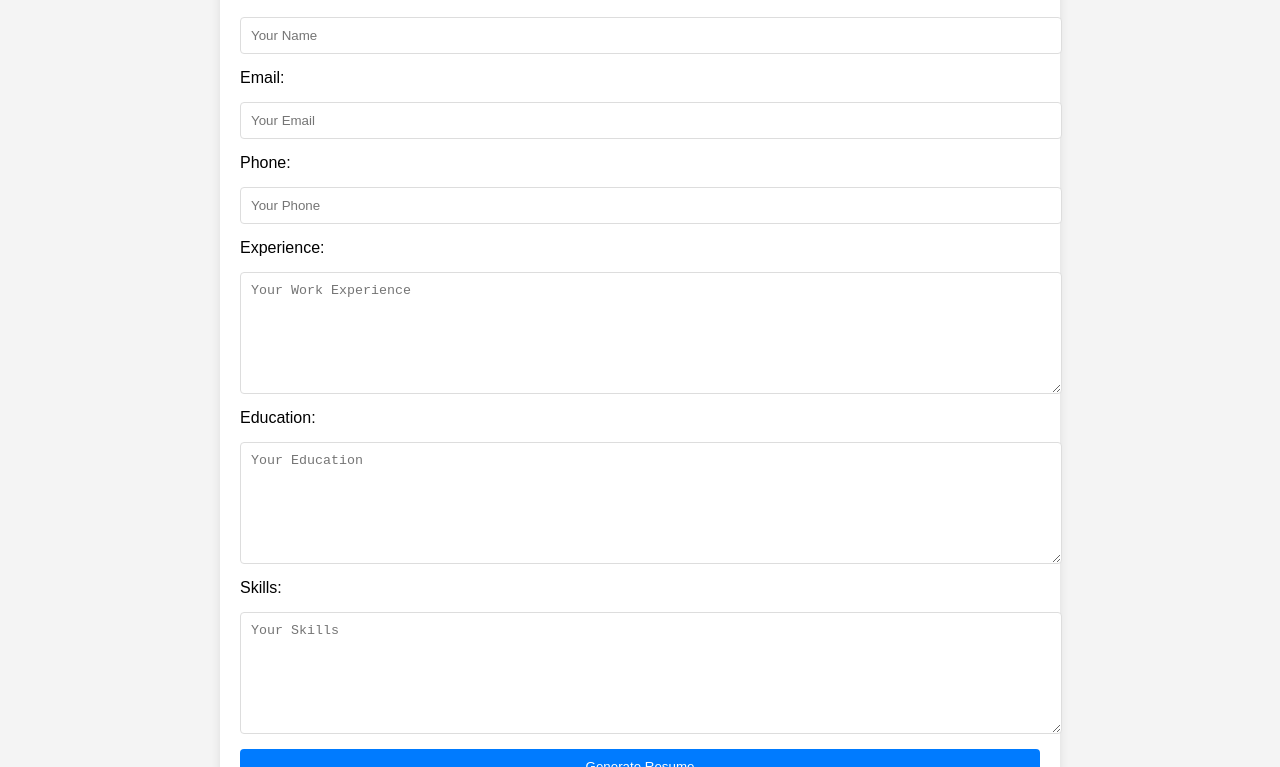
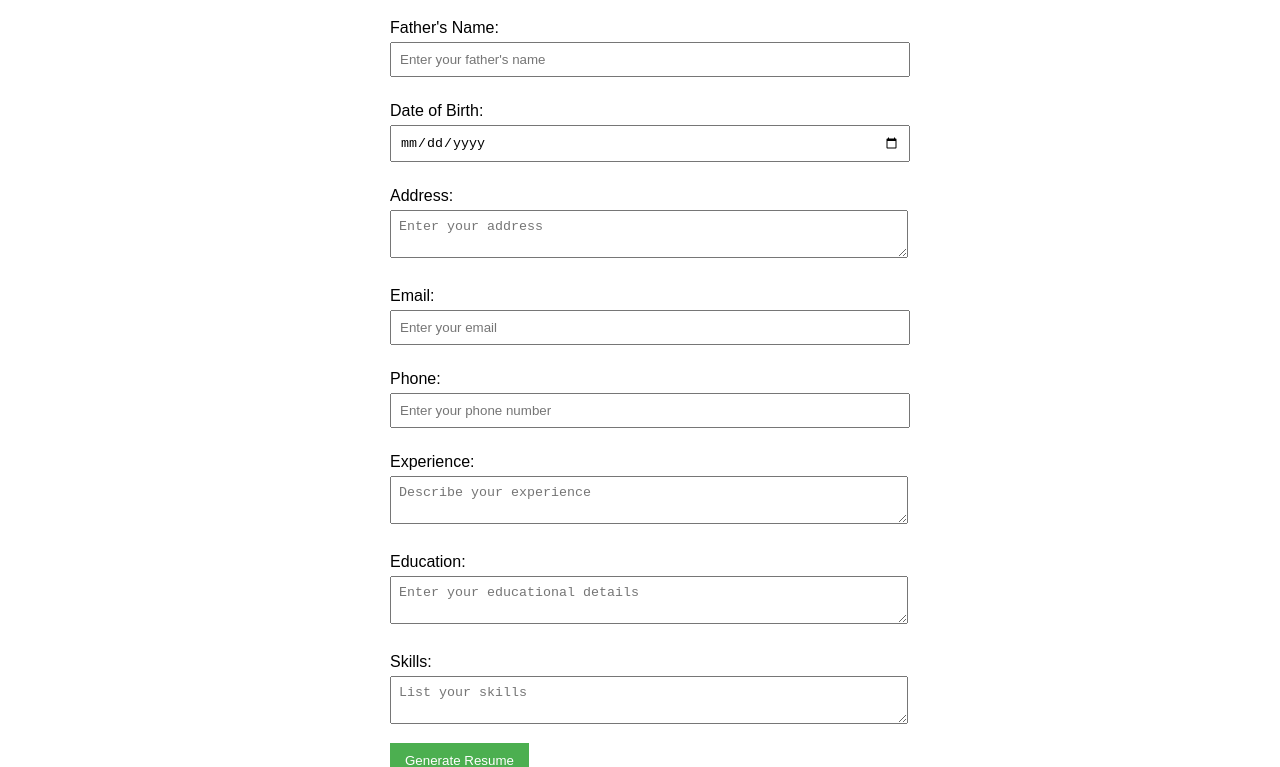
Before and after one commit to darshafat/auto-resume-maker, a plain HTML site: page index.html in a window 1280 px wide. Shown: the part 144-911 px from the top of the page. Drawn offline with nearby package versions, Linux system fonts and the light colour scheme.

Commit message:
Update index.html

```diff
--- a/index.html
+++ b/index.html
@@ -4,44 +4,54 @@
     <meta charset="UTF-8">
     <meta name="viewport" content="width=device-width, initial-scale=1.0">
     <title>Simple Resume Maker</title>
-
-    <!-- Link to the jsPDF Library -->
     <script src="https://cdnjs.cloudflare.com/ajax/libs/jspdf/2.5.1/jspdf.umd.min.js"></script>
-
-    <link rel="stylesheet" href="style.css">
+    <style>
+        body { font-family: Arial, sans-serif; margin: 20px; }
+        form { max-width: 500px; margin: auto; }
+        label { display: block; margin: 10px 0 5px; }
+        input, textarea { width: 100%; padding: 8px; margin-bottom: 15px; }
+        button { padding: 10px 15px; background-color: #4CAF50; color: white; border: none; cursor: pointer; }
+        #resumePreview { margin-top: 20px; display: none; }
+        #downloadBtn { display: none; }
+    </style>
 </head>
 <body>
+    <h1>Simple Resume Maker</h1>
+    <form id="resumeForm">
+        <label for="name">Name:</label>
+        <input type="text" id="name" placeholder="Enter your name" required>
 
-    <div class="container">
-        <h1>Create Your Resume</h1>
+        <label for="fatherName">Father's Name:</label>
+        <input type="text" id="fatherName" placeholder="Enter your father's name" required>
 
-        <form id="resumeForm">
-            <label for="name">Full Name:</label>
-            <input type="text" id="name" placeholder="Your Name">
+        <label for="dob">Date of Birth:</label>
+        <input type="date" id="dob" required>
+
+        <label for="address">Address:</label>
+        <textarea id="address" placeholder="Enter your address" required></textarea>
 
         <label for="email">Email:</label>
-            <input type="email" id="email" placeholder="Your Email">
+        <input type="email" id="email" placeholder="Enter your email" required>
 
         <label for="phone">Phone:</label>
-            <input type="text" id="phone" placeholder="Your Phone">
+        <input type="tel" id="phone" placeholder="Enter your phone number" required>
 
         <label for="experience">Experience:</label>
-            <textarea id="experience" placeholder="Your Work Experience"></textarea>
+        <textarea id="experience" placeholder="Describe your experience" required></textarea>
 
         <label for="education">Education:</label>
-            <textarea id="education" placeholder="Your Education"></textarea>
+        <textarea id="education" placeholder="Enter your educational details" required></textarea>
 
         <label for="skills">Skills:</label>
-            <textarea id="skills" placeholder="Your Skills"></textarea>
+        <textarea id="skills" placeholder="List your skills" required></textarea>
 
         <button type="submit">Generate Resume</button>
     </form>
 
-        <div id="resumePreview" class="resume-preview">
+    <div id="resumePreview">
         <h2>Resume Preview</h2>
         <div id="resumeContent"></div>
-            <button id="downloadBtn" style="display:none;">Download as PDF</button>
-        </div>
+        <button id="downloadBtn">Download as PDF</button>
     </div>
 
     <script src="script.js"></script>
```
Lines whose indentation alone changed are shown as unchanged.
